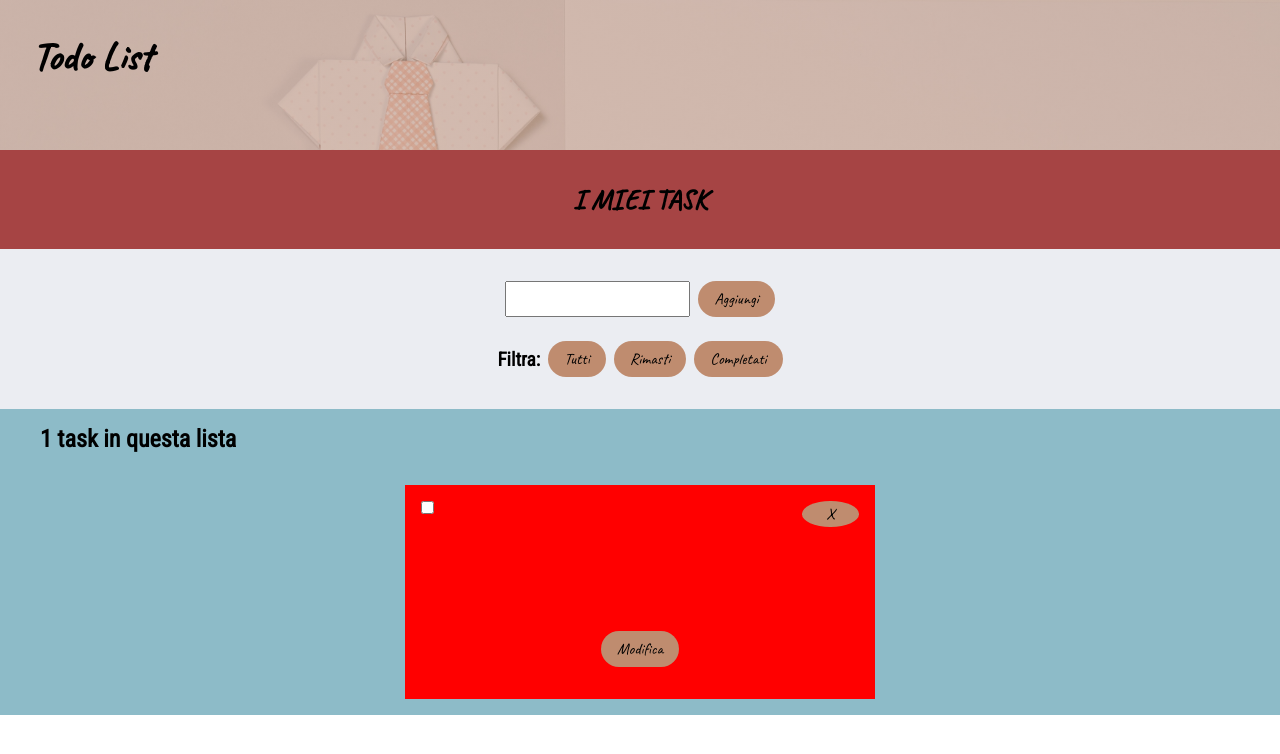
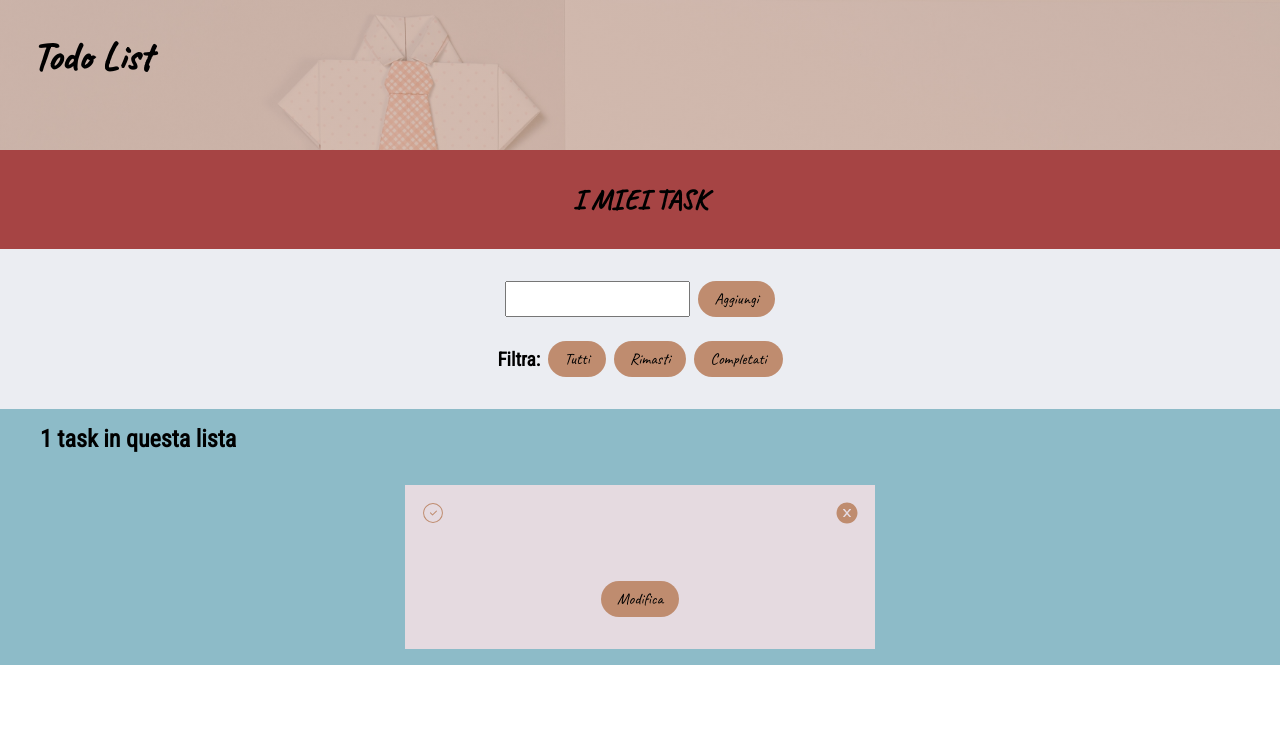
Before and after one commit to serenagaiascicolone/todo-list-redux-react-me, a React (Create React App) app: page / in a window 1280 px wide. Both pictures are taken after a click on the button "Aggiungi". Shown: the top 754 px of the page. Built offline with nearby package versions, Linux system fonts and the light colour scheme.

Commit message:
update style

```diff
--- a/package.json
+++ b/package.json
@@ -10,6 +10,7 @@
     "nanoid": "^4.0.2",
     "react": "^18.2.0",
     "react-dom": "^18.2.0",
+    "react-icons": "^4.10.1",
     "react-redux": "^8.1.2",
     "react-scripts": "5.0.1",
     "web-vitals": "^2.1.4"
--- a/public/index.html
+++ b/public/index.html
@@ -26,7 +26,7 @@
       work correctly both with client-side routing and a non-root public URL.
       Learn how to configure a non-root public URL by running `npm run build`.
     -->
-    <title>React Redux App</title>
+    <title>Todo List App</title>
   </head>
   <body>
     <noscript>You need to enable JavaScript to run this app.</noscript>
--- a/src/App.js
+++ b/src/App.js
@@ -10,6 +10,7 @@ import TaskContainer from './components/TaskContainer';
 import { useSelector } from 'react-redux';
 import { selectTask } from './features/todo/taskSlice';
 import { nanoid } from 'nanoid';
+
 
 function App() {
   const tasks = useSelector(selectTask)
--- a/src/components/Task.js
+++ b/src/components/Task.js
@@ -1,13 +1,18 @@
 import { useDispatch } from 'react-redux';
 import { deleteTask, toggleTask } from "../features/todo/taskSlice";
+import { AiFillCloseCircle } from "react-icons/ai";
+import { CiCircleCheck } from "react-icons/ci";
+
+
 
 function Task ({task}) {
 const dispatch = useDispatch();
     return (
         <article className="task-container">
-        <input type="checkbox" checked={task.completed}  onChange={()=> dispatch(toggleTask(task.id))}/>
-            <button className="close-button" onClick = {()=>dispatch(deleteTask(task.id))}> X </button>
-        <span> {task.name}</span>
+            <span onClick={()=> dispatch(toggleTask(task.id))}><CiCircleCheck className={`task-button toggle ${task.completed ? 'checked' : ''}`} style= {{borderRadius : "50%"}}/></span>
+        {/* <input type="checkbox" checked={task.completed}  onChange={()=> dispatch(toggleTask(task.id))}/> */}
+            <span onClick = {()=>dispatch(deleteTask(task.id))}> <AiFillCloseCircle className="task-button"  style= {{borderRadius : "50%"}} /> </span>
+        <p className={task.completed ? 'completed' : ''}> {task.name}</p>
         <div className="buttons-container">
             <button>Modifica</button>
         </div>
--- a/src/index.css
+++ b/src/index.css
@@ -35,6 +35,12 @@ h1, h2, h3, h4, h5, h6, p {
   --terziary-color: rgb(191, 140, 111);
   --last-color: #A64444;
 
+  /*colors-task-container*/
+  --task-light: #EBC6BE;
+  --task-dark: #4F736F;
+  --task-light-light: #E5DAE0;
+  --task-brown: #AC7851;
+
   /* font */
   --title-font: 'Caveat', cursive;
   --general-font:  'Roboto Condensed', sans-serif; /*300 - 400*/
@@ -49,7 +55,6 @@ h1, h2, h3, h4, h5, h6, p {
   ),
   url(./img/pexels-cottonbro-studio-5190680.jpg);
   background-size: cover;
-  background-attachment: ;
   height: 150px;
   display: flex;
 }
@@ -114,20 +119,32 @@ button {
   border-radius: 20px;
 }
 
-.close-button {
-  width: 12%;
-  height: 12%;
-  text-align: center;
+.task-button {
+  display: inline;
+  width: auto;
+  height: auto;
+  /* text-align: center; */
   position: absolute;
   top: 0;
   right: 0;
   margin: 1rem ;
-  border-radius: 50%;
   padding: 0;
-  font-family: var(--title-font);
+  font-size: 1.5rem;
+  color: var(--terziary-color);
+
 }
 
-button:hover {
+.toggle {
+  left: 0;
+  right: 10rem;
+}
+
+.task-button:hover{
+  cursor: pointer;
+  background-color: #A64444;
+}
+
+button:hover  {
   background-color: var(--last-color);
   cursor: pointer;
 }
@@ -161,13 +178,24 @@ button:hover {
   padding: 2rem;
   display: flex;
   flex-direction: column;
-  height: 150px;
+  /* height: 150px; */
   position: relative;
-  overflow-y: auto;
+  /* overflow-y: auto; */
 }
 
-.task-container:nth-child(3n+1), .task-container:nth-child(4n+1){
-  background-color: red;
+.task-container:nth-child(4n+1) {
+  background-color: var(--task-light-light);
+}
+
+.task-container:nth-child(4n+2) {
+  background-color: var(--task-brown);
+}
+
+.task-container:nth-child(4n+3) {
+  background-color: var(--task-light);
+}
+.task-container:nth-child(4n+4) {
+  background-color: var(--task-dark);
 }
 
 .task-container input {
@@ -177,11 +205,11 @@ button:hover {
  margin: 1rem;
 }
 
-.task-container span{
+.task-container p {
   font-family: var(--general-font);
   font-weight: 400;
   line-height: 1.5rem;
-  height: 60%;
+  /* height: 60%; */
   padding: 2rem 0;
 }
 
@@ -197,3 +225,7 @@ button:hover {
   text-decoration: line-through;
 
 }
+
+.checked {
+  background-color: #A64444;
+}
```
Also changed, not shown: 1 other file (tests, documents, lock files or other folders).
